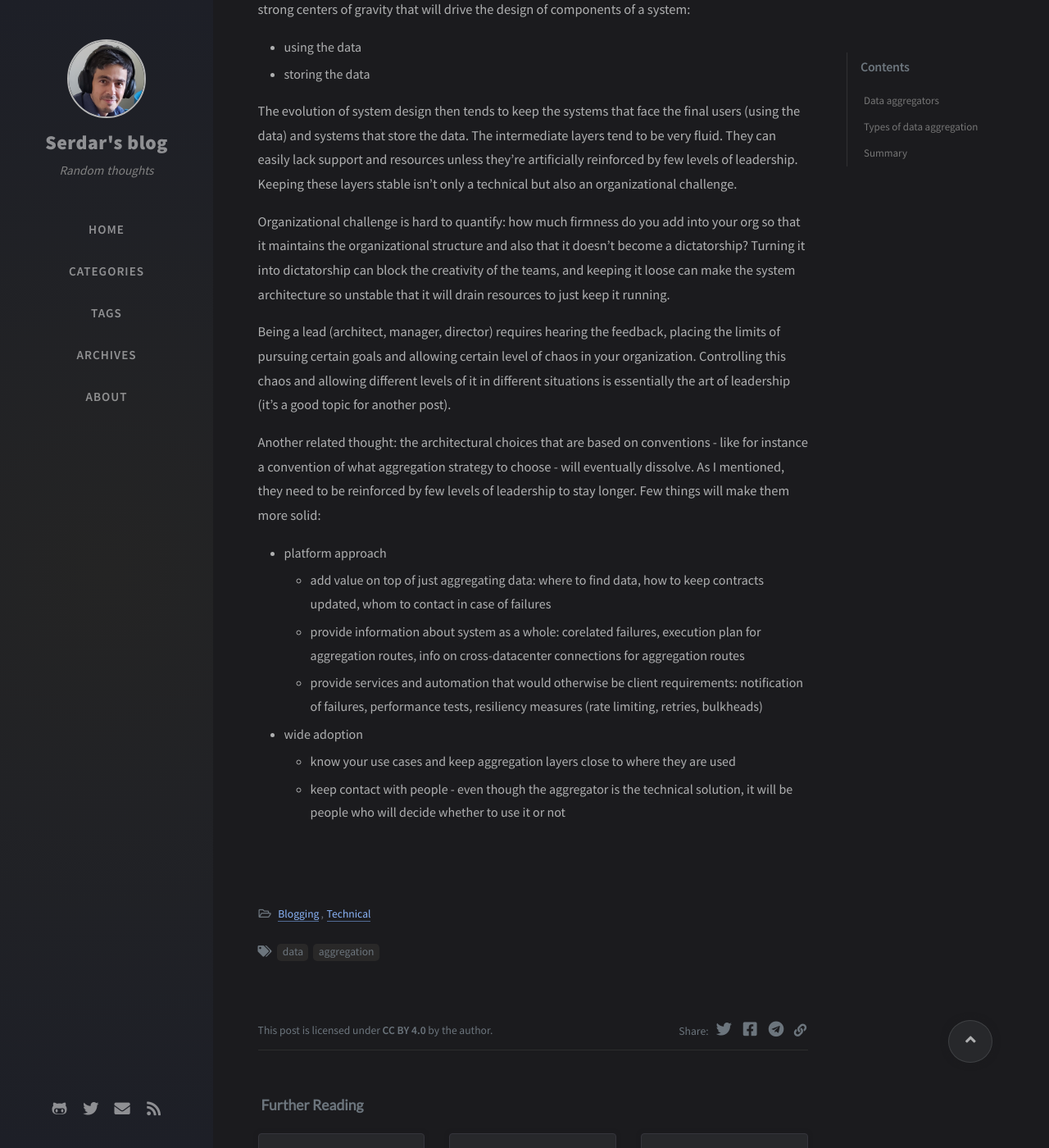
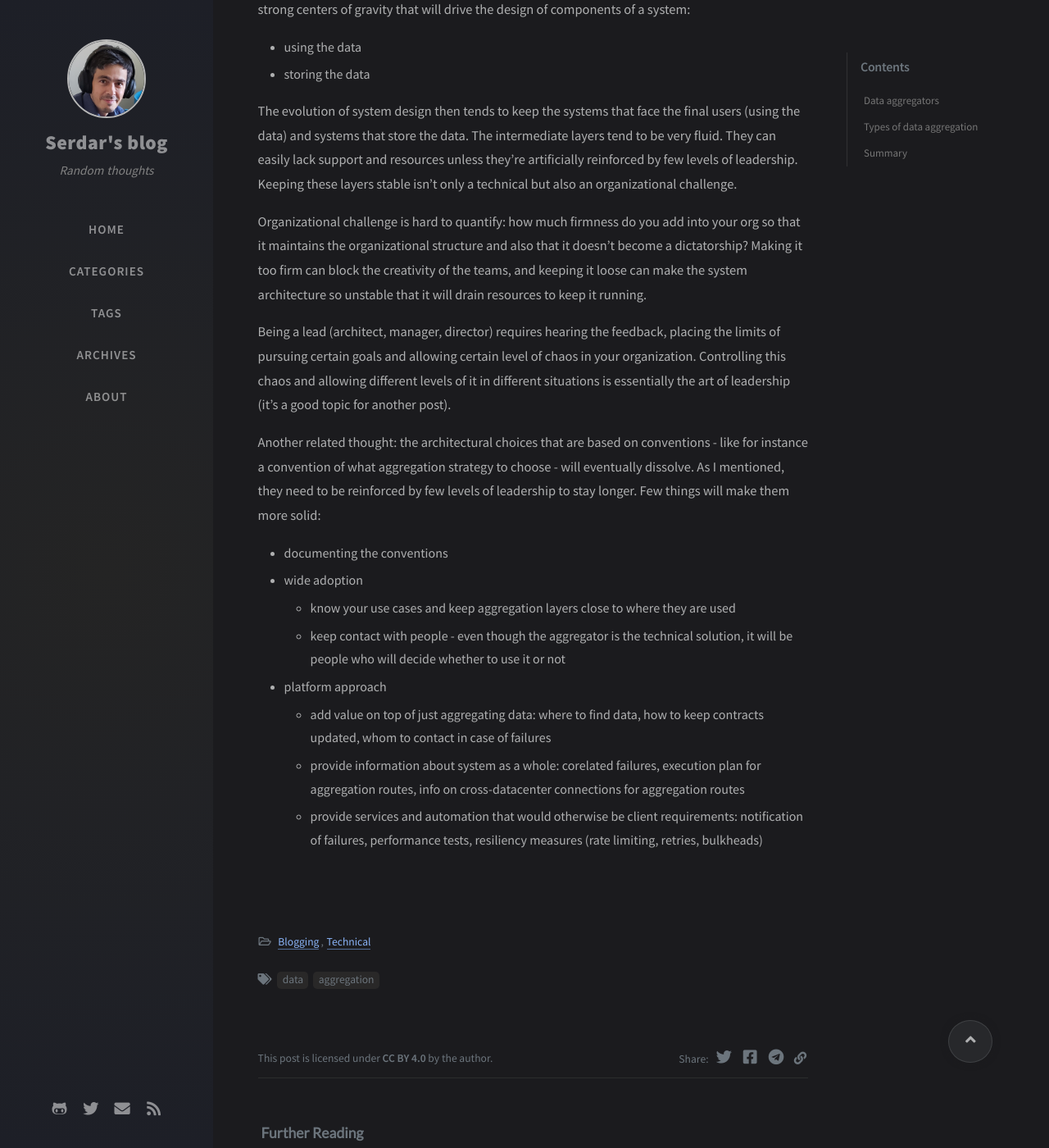
Before and after one commit to serdarkurbanov/serdarkurbanov.github.io, a Jekyll site: the page built from _posts/2022-08-24-data-aggregators.md, in a window 1280 px wide and 1400 px high, scrolled down 8694 px. Shown: the whole window at 82% size. Built offline with Jekyll 4.4.1, drawn with Linux system fonts in a browser that asks for light colours; nearby versions of some CDN libraries; comment, search, counter and statistics services are not loaded.

Commit message:
aggregators: updated

```diff
--- a/_posts/2022-08-24-data-aggregators.md
+++ b/_posts/2022-08-24-data-aggregators.md
@@ -132,15 +132,16 @@ Taking away technical details of implementing the aggregation service, the human
 
 The evolution of system design then tends to keep the systems that face the final users (using the data) and systems that store the data. The intermediate layers tend to be very fluid. They can easily lack support and resources unless they're artificially reinforced by few levels of leadership. Keeping these layers stable isn't only a technical but also an organizational challenge.
 
-Organizational challenge is hard to quantify: how much firmness do you add into your org so that it maintains the organizational structure and also that it doesn't become a dictatorship? Turning it into dictatorship can block the creativity of the teams, and keeping it loose can make the system architecture so unstable that it will drain resources to just keep it running.
+Organizational challenge is hard to quantify: how much firmness do you add into your org so that it maintains the organizational structure and also that it doesn't become a dictatorship? Making it too firm can block the creativity of the teams, and keeping it loose can make the system architecture so unstable that it will drain resources to keep it running.
 
 Being a lead (architect, manager, director) requires hearing the feedback, placing the limits of pursuing certain goals and allowing certain level of chaos in your organization. Controlling this chaos and allowing different levels of it in different situations is essentially the art of leadership (it's a good topic for another post).
 
 Another related thought: the architectural choices that are based on conventions - like for instance a convention of what aggregation strategy to choose - will eventually dissolve. As I mentioned, they need to be reinforced by few levels of leadership to stay longer. Few things will make them more solid:
+* documenting the conventions
+* wide adoption
+  - know your use cases and keep aggregation layers close to where they are used
+  - keep contact with people - even though the aggregator is the technical solution, it will be people who will decide whether to use it or not
 * platform approach
   - add value on top of just aggregating data: where to find data, how to keep contracts updated, whom to contact in case of failures
   - provide information about system as a whole: corelated failures, execution plan for aggregation routes, info on cross-datacenter connections for aggregation routes
   - provide services and automation that would otherwise be client requirements: notification of failures, performance tests, resiliency measures (rate limiting, retries, bulkheads)
-* wide adoption
-  - know your use cases and keep aggregation layers close to where they are used
-  - keep contact with people - even though the aggregator is the technical solution, it will be people who will decide whether to use it or not
```
